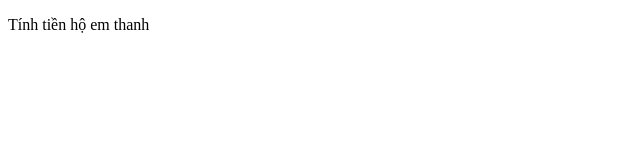
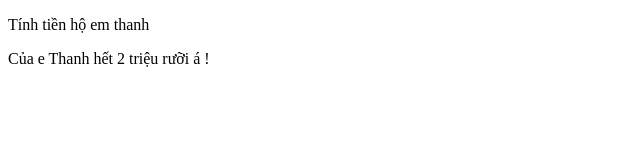
Before and after one commit to hoivn1/LearGithub, a plain HTML site: page tinhtien.html in a window 1280 px wide. Shown: the whole page, without its empty margins (0-640 px from the left). Drawn offline with Linux system fonts and the light colour scheme.

Commit message:
TestNhanhBaitap1

```diff
--- a/tinhtien.html
+++ b/tinhtien.html
@@ -7,5 +7,6 @@
   </head>
   <body>
     <p>Tính tiền hộ em thanh</p>
+    <p>Của e Thanh hết 2 triệu rưỡi á !</p>
   </body>
 </html>
```
